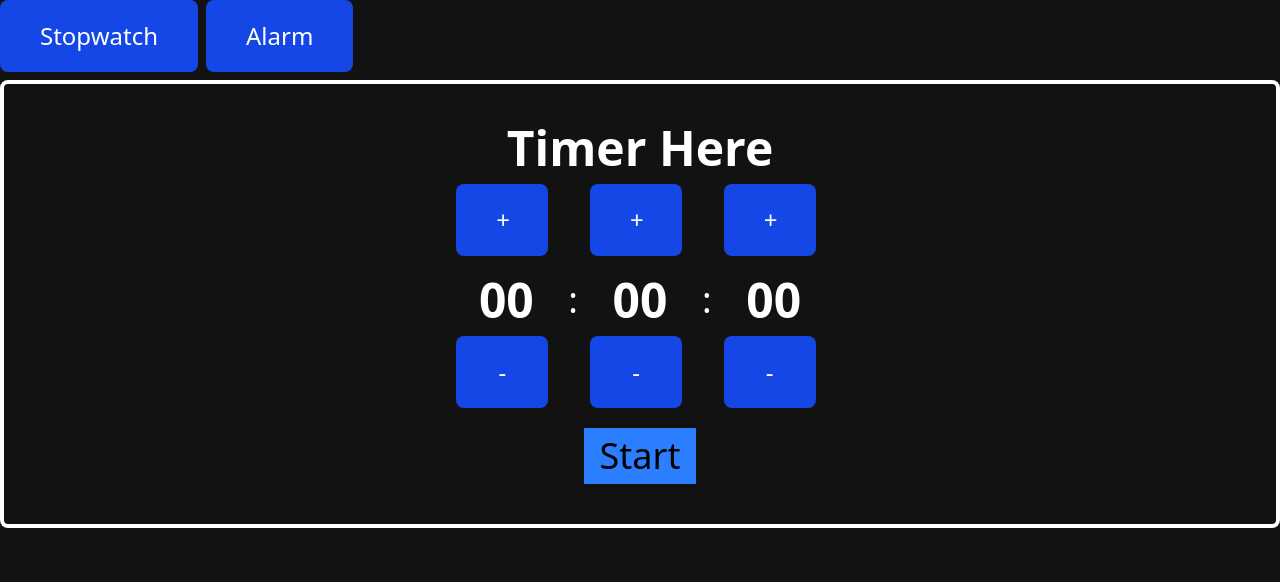
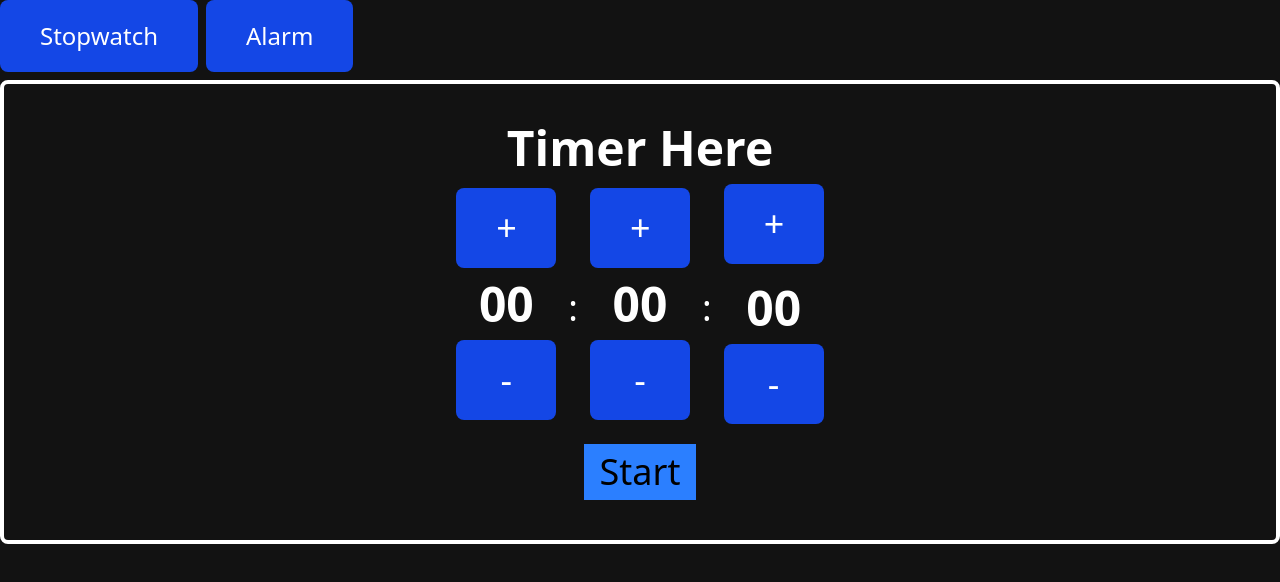
Before and after one commit to Asif-Arafat-Rafat/stopwatch-miniproject-, a React (Vite) app: page / in a window 1280 px wide. Both pictures are taken after a click on the button "Timer". Shown: the top 582 px of the page. Built offline with nearby package versions, Linux system fonts and the light colour scheme.

Commit message:
timer plays audio when time ends,,,,, alarm not statically shows current time

```diff
--- a/src/alarm.tsx
+++ b/src/alarm.tsx
@@ -1,6 +1,14 @@
 function alarm() {
+    const date = new Date();
+    const hours = date.getHours();
+    const minutes = date.getMinutes();
+    const seconds = date.getSeconds();
     return(
-        <><h1>Alarm Here</h1></>
+        <>
+            <div className="flex justify-center">
+                <h1 className="text-white text-4xl">{hours%12}:{minutes}:{seconds}{ (hours>12) ? " PM":" AM"}</h1>
+            </div>
+        </>
     )
 }
 export default alarm
--- a/src/stopwatch.tsx
+++ b/src/stopwatch.tsx
@@ -33,7 +33,7 @@ function stopwatch(){
 
     return (
         <><div className="flex justify-center">
-            <div className="border-6 w-2xl border-y-zinc-400 border-x-yellow-900 rounded-4xl p-10">
+            <div className="border-6 w-2xl border-y-blue-400 border-x-yellow-900 rounded-4xl p-10">
                     <h1 className=" pb-10 text-white text-5xl text-center">Stopwatch</h1>
                     <div className="flex justify-center items-center gap-3">
                         <h1 className="text-center text-6xl text-white pb-10">{("0"+Math.floor((time/360000)%60)).slice(-2)}:{("0"+Math.floor((time/60000)%60)).slice(-2)}:{("0"+Math.floor((time/1000)%60)).slice(-2)}</h1><h1 className="text-white text-4xl">{("0"+Math.floor((time/10)%100)).slice(-2)}</h1>
--- a/src/timer.tsx
+++ b/src/timer.tsx
@@ -1,9 +1,19 @@
 import { useEffect, useState } from "react";
 
 function Timer() {
+  let audio = new Audio("./audio/tone.mp3");
   const [time, setTime] = useState(0);
   const [isActive, setIsActive] = useState(false);
   let interval:any;
+  useEffect(()=>{
+    if(isActive){
+      if(time===0){
+        setIsActive(false);
+        console.log("Audio to be played");
+        audio.play();
+      }
+    }
+  },[time])
   useEffect(()=>{
     if(time===0){
       setIsActive(false);
@@ -11,7 +21,7 @@ function Timer() {
     if (isActive){
       interval=setInterval(()=>{
         setTime((prevTime)=>{
-          return prevTime - 10;
+          return Math.max(0,prevTime - 10);
         })
       },10)
     }
@@ -24,21 +34,21 @@ function Timer() {
       <h1 className="text-5xl text-white font-bold">Timer Here</h1>
         <div className="flex justify-center items-center gap-3">
           <div className="flex flex-col j w-25 gap-3 text-center">
-            <button className="text-white bg-blue-700 hover:bg-blue-800 focus:ring-4 focus:ring-blue-300 font-medium rounded-lg text-2xl px-10 py-5 me-2 mb-2 dark:bg-blue-600 dark:hover:bg-blue-700 focus:outline-none dark:focus:ring-blue-800"  onClick={() => {setTime(time + 1 * 60 * 60 * 1000);}}>+</button>
+            <button className="text-white bg-blue-700 hover:bg-blue-800 focus:ring-4 focus:ring-blue-300 font-medium rounded-lg text-4xl px-10 py-5 dark:bg-blue-600 dark:hover:bg-blue-700 focus:outline-none dark:focus:ring-blue-800"  onClick={() => {setTime(time + 1 * 60 * 60 * 1000);}}>+</button>
             <h1 className="text-5xl text-white font-bold text-center ">{("0" + Math.max(0,Math.floor((time / 3600000) % 60))).slice(-2)}</h1>
-            <button className="text-white bg-blue-700 hover:bg-blue-800 focus:ring-4 focus:ring-blue-300 font-medium rounded-lg text-2xl px-10 py-5 me-2 mb-2 dark:bg-blue-600 dark:hover:bg-blue-700 focus:outline-none dark:focus:ring-blue-800"  onClick={() => {setTime(time - 1 * 60 * 60 * 1000);}}>-</button>
+            <button className="text-white bg-blue-700 hover:bg-blue-800 focus:ring-4 focus:ring-blue-300 font-medium rounded-lg text-4xl px-10 py-5 mb-2 dark:bg-blue-600 dark:hover:bg-blue-700 focus:outline-none dark:focus:ring-blue-800"  onClick={() => {setTime(Math.max(0,time - 1 * 60 * 60 * 1000));}}>-</button>
           </div>
           <h1 className="text-white text-4xl">:</h1>
           <div className="flex flex-col gap-3 w-25 text-center">
-            <button className="text-white bg-blue-700 hover:bg-blue-800 focus:ring-4 focus:ring-blue-300 font-medium rounded-lg text-2xl px-10 py-5 me-2 mb-2 dark:bg-blue-600 dark:hover:bg-blue-700 focus:outline-none dark:focus:ring-blue-800"onClick={() => {setTime(time + 1 * 60 * 1000);}}>+</button>
+            <button className="text-white bg-blue-700 hover:bg-blue-800 focus:ring-4 focus:ring-blue-300 font-medium rounded-lg text-4xl px-10 py-5 dark:bg-blue-600 dark:hover:bg-blue-700 focus:outline-none dark:focus:ring-blue-800"onClick={() => {setTime(time + 1 * 60 * 1000);}}>+</button>
             <h1 className="text-5xl text-white font-bold">{("0" + Math.max(0,Math.floor((time / 60000) % 60))).slice(-2)}</h1>
-            <button className="text-white bg-blue-700 hover:bg-blue-800 focus:ring-4 focus:ring-blue-300 font-medium rounded-lg text-2xl px-10 py-5 me-2 mb-2 dark:bg-blue-600 dark:hover:bg-blue-700 focus:outline-none dark:focus:ring-blue-800"onClick={() => {setTime(Math.max(0,time - 1 * 60 * 1000));}}>-</button>
+            <button className="text-white bg-blue-700 hover:bg-blue-800 focus:ring-4 focus:ring-blue-300 font-medium rounded-lg text-4xl px-10 py-5 mb-2 dark:bg-blue-600 dark:hover:bg-blue-700 focus:outline-none dark:focus:ring-blue-800"onClick={() => {setTime(Math.max(0,time - 1 * 60 * 1000));}}>-</button>
           </div>
           <h1 className="text-white text-4xl">:</h1>
           <div className="flex flex-col gap-3 w-25 text-center">
-            <button className="text-white bg-blue-700 hover:bg-blue-800 focus:ring-4 focus:ring-blue-300 font-medium rounded-lg text-2xl px-10 py-5 me-2 mb-2 dark:bg-blue-600 dark:hover:bg-blue-700 focus:outline-none dark:focus:ring-blue-800"onClick={() => {setTime(time + 1 * 1000);}}>+</button>
+            <button className="text-white bg-blue-700 hover:bg-blue-800 focus:ring-4 focus:ring-blue-300 font-medium rounded-lg text-4xl px-10 py-5 mb-2 dark:bg-blue-600 dark:hover:bg-blue-700 focus:outline-none dark:focus:ring-blue-800"onClick={() => {setTime(time + 1 * 1000);}}>+</button>
             <h1 className="text-5xl text-white font-bold">{("0" + Math.max(0,Math.floor((time / 1000) % 60))).slice(-2)}</h1>
-            <button className="text-white bg-blue-700 hover:bg-blue-800 focus:ring-4 focus:ring-blue-300 font-medium rounded-lg text-2xl px-10 py-5 me-2 mb-2 dark:bg-blue-600 dark:hover:bg-blue-700 focus:outline-none dark:focus:ring-blue-800"onClick={() => {setTime(time - 1 * 1000);}}>-</button>
+            <button className="text-white bg-blue-700 hover:bg-blue-800 focus:ring-4 focus:ring-blue-300 font-medium rounded-lg text-4xl px-10 py-5 mb-2 dark:bg-blue-600 dark:hover:bg-blue-700 focus:outline-none dark:focus:ring-blue-800"onClick={() => {setTime(Math.max(0,time - 1 * 1000));}}>-</button>
           </div>
         </div>
         {!isActive && <button className="px-4 py-2 bg-blue-500 text-4xl" onClick={()=>{setIsActive(true)}}>Start</button>}
```
Also changed, not shown: 1 other file (tests, documents, lock files or other folders).
